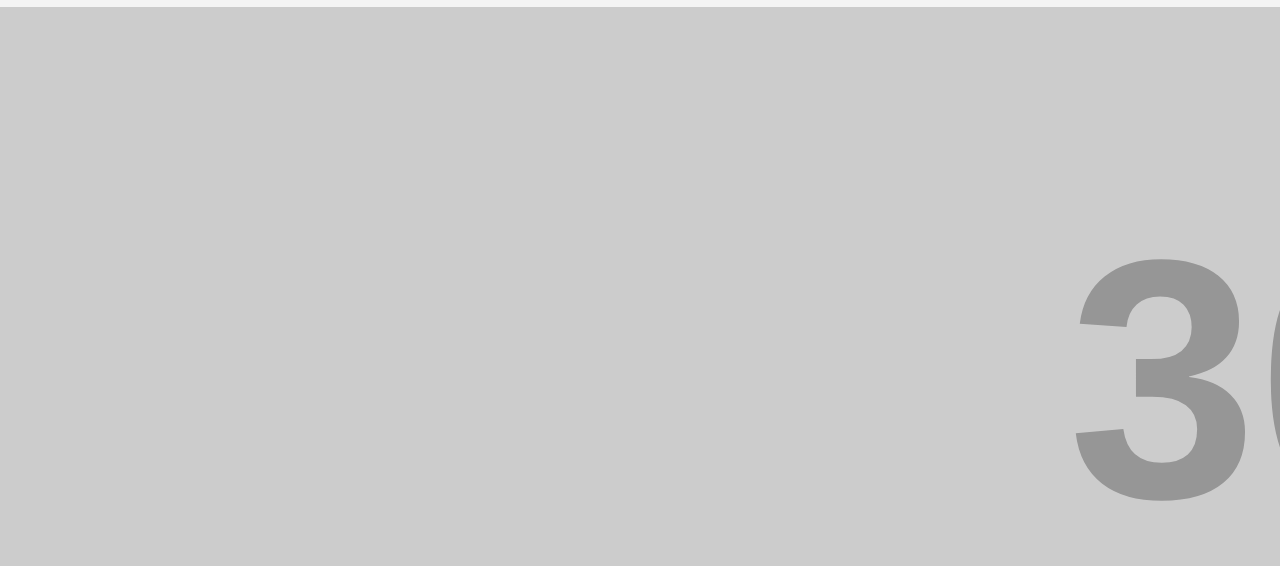
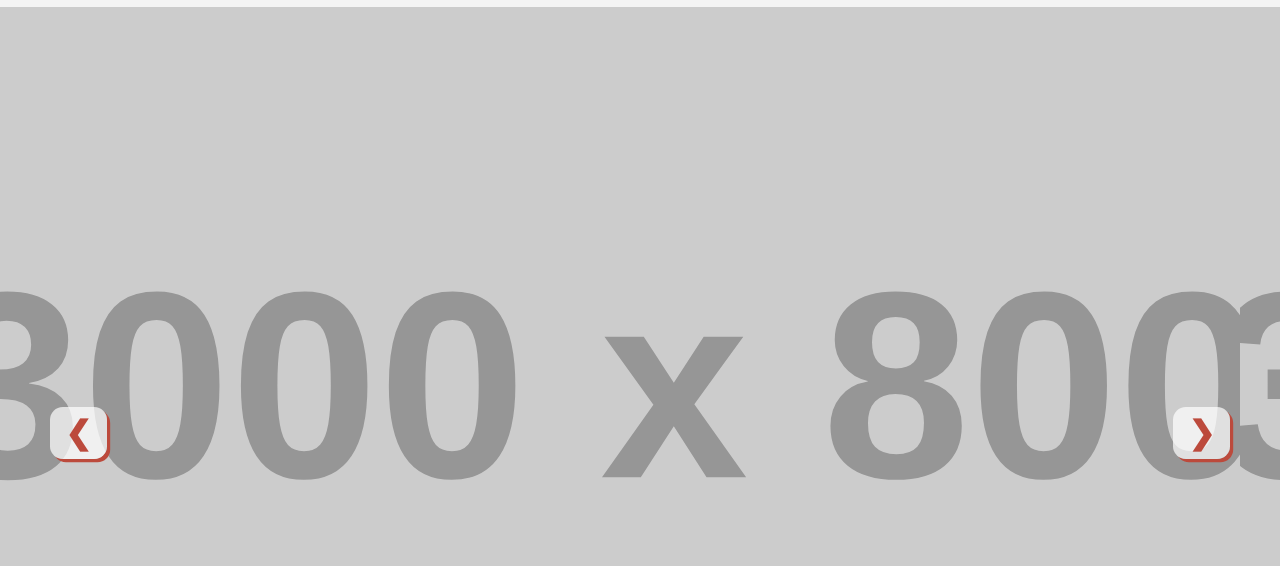
Before and after one commit to parkerasnicar/brick.site, a website: page brick-site/src/index.html in a window 1280 px wide. Shown: the part 234-800 px from the top of the page. Drawn offline with Linux system fonts and the light colour scheme; placeholder pictures from the web are drawn by us; files whose address does not match are found by name.

Commit message:
Functional Carousel
- Updated Carousel for basic functionality

```diff
--- a/brick-site/src/index.html
+++ b/brick-site/src/index.html
@@ -39,11 +39,13 @@
 
   <!-- Full Width Carousel -->
   <div class="carousel">
+    <button class="carousel-button left">&#10094;</button>
     <div class="carousel-track">
       <img src="https://placehold.co/3000x800" alt="Slide 1">
       <img src="https://placehold.co/3000x800" alt="Slide 2">
       <img src="https://placehold.co/3000x800" alt="Slide 3">
     </div>
+    <button class="carousel-button right">&#10095;</button>
   </div>
 
   <!-- Exclaimations
--- a/brick-site/src/scripts/main.js
+++ b/brick-site/src/scripts/main.js
@@ -1,4 +1,5 @@
-window.addEventListener("DOMContentLoaded", () => {
+document.addEventListener('DOMContentLoaded', function () {
+  // Revolving text setup
   const container = document.querySelector(".revolving-text");
   const inner = document.querySelector(".revolving-inner");
   const span = inner.querySelector("span");
@@ -13,6 +14,7 @@ window.addEventListener("DOMContentLoaded", () => {
     inner.appendChild(clone);
   }
 
+  // Carousel setup
   const track = document.querySelector('.carousel-track');
   const slides = document.querySelectorAll('.carousel-track img');
   const totalSlides = slides.length;
@@ -32,8 +34,15 @@ window.addEventListener("DOMContentLoaded", () => {
     updateSlidePosition();
   }
 
-  document.querySelector('.carousel-button.left').addEventListener('click', moveToPrevSlide);
-  document.querySelector('.carousel-button.right').addEventListener('click', moveToNextSlide);
+  const leftBtn = document.querySelector('.carousel-button.left');
+  const rightBtn = document.querySelector('.carousel-button.right');
+
+  if (leftBtn && rightBtn) {
+    leftBtn.addEventListener('click', moveToPrevSlide);
+    rightBtn.addEventListener('click', moveToNextSlide);
+  } else {
+    console.warn("Carousel buttons not found in DOM.");
+  }
 
   setInterval(moveToNextSlide, 5000);
 });
--- a/brick-site/src/styles/style.css
+++ b/brick-site/src/styles/style.css
@@ -106,7 +106,8 @@ button:active {
 
 .carousel-track {
   display: flex;
-  width: 300%; /* Adjust based on the number of images */
+  width: 100%; /* Adjust as needed */
+  transition: transform 0.8s ease-in-out; /* ← This is critical */
 }
 
 .carousel-track img {
@@ -121,27 +122,35 @@ button:active {
   max-height: 800px;
 }
 
-
 /* Carousel navigation buttons */
 .carousel-button {
   position: absolute;
   top: 50%;
-  transform: translateY(-50%);
   background-color: rgba(255, 255, 255, 0.7);
   border: none;
   font-size: 2rem;
   cursor: pointer;
   z-index: 10;
-  padding: 10px;
-  border-radius: 50%;
+  padding: 10px 15px;
+  border-radius: 0.4em;
+}
+
+.carousel-button:hover {
+  transform: translate(-0.05em, -0.05em);
+  box-shadow: 0.15em 0.15em;
+}
+
+.carousel-button:active {
+  transform: translate(0.05em, 0.05em);
+  box-shadow: 0.05em 0.05em;
 }
 
 .carousel-button.left {
-  left: 10px;
+  left: 50px;
 }
 
 .carousel-button.right {
-  right: 10px;
+  right: 50px;
 }
 
 /*
```
